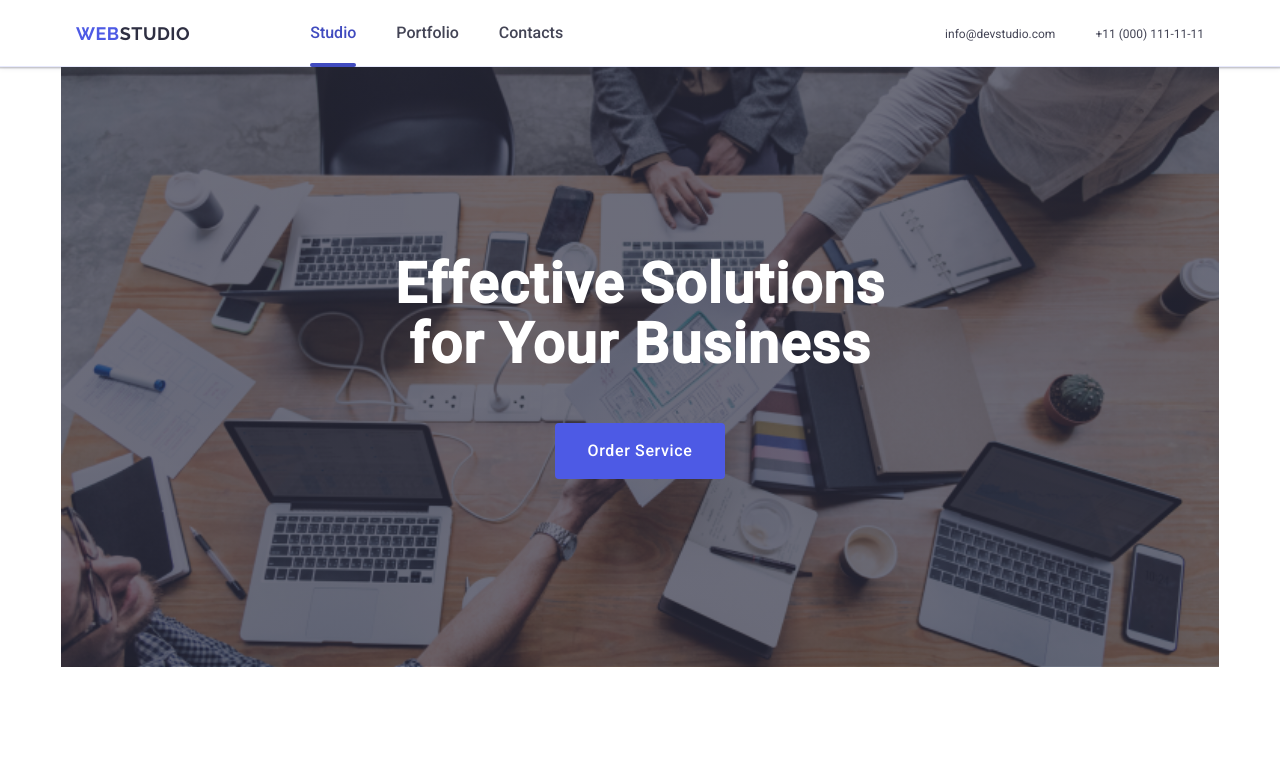
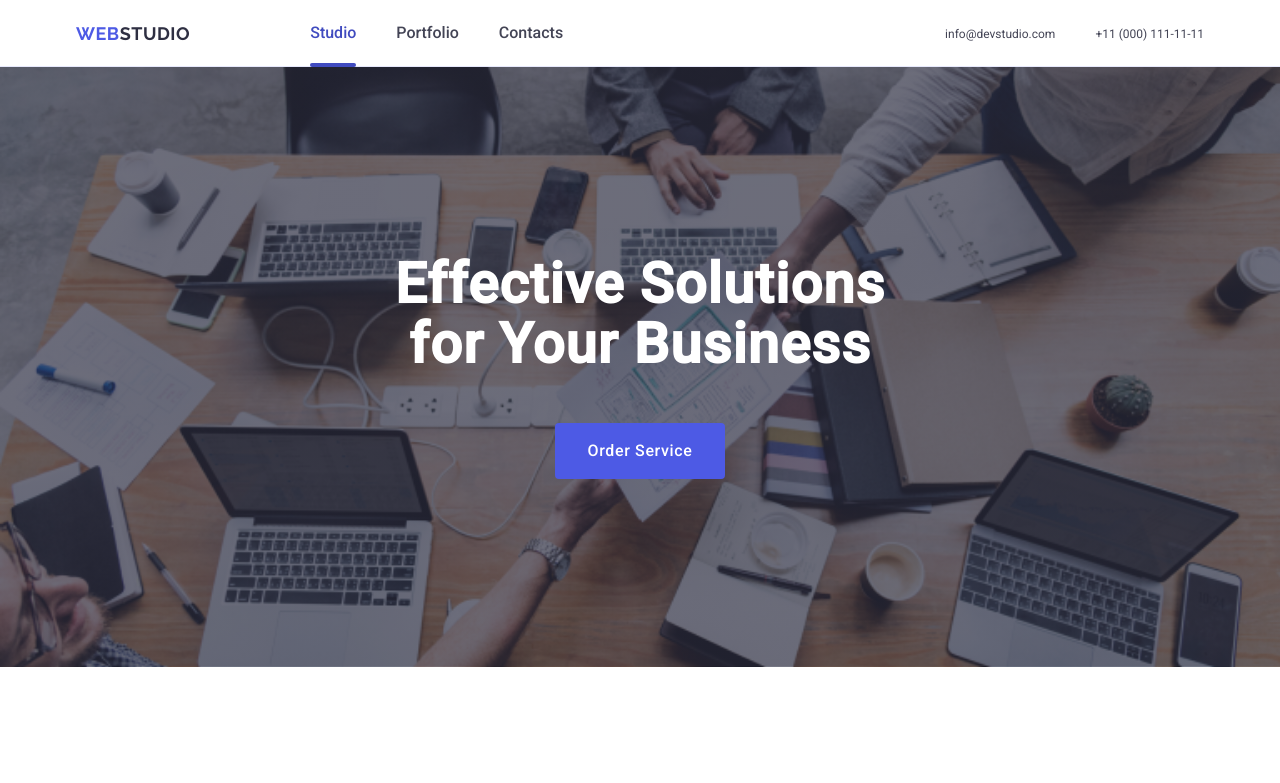
Before and after one commit to DariaChupakhinaGoIt/goit-markup-hw-06, a plain HTML site: page index.html in a window 1280 px wide. Shown: the top 783 px of the page. Drawn offline with nearby package versions, Linux system fonts and the light colour scheme.

Commit message:
Done3 hw6

```diff
--- a/css/styles.css
+++ b/css/styles.css
@@ -669,13 +669,13 @@ margin-bottom: 72px;
     justify-content: center;
     margin-bottom: 16px;
 color: #4D5AE5;
-/*font-family: Raleway, sans-serif;
+font-family: Raleway, sans-serif;
 font-size: 18px;
 font-weight: 700;
 line-height: 1.17;
 letter-spacing: 0.03em;
 text-transform: uppercase;
-margin: 0 auto;*/
+/*margin: 0 auto;*/
 }
 
 .footer-text {
@@ -1217,7 +1217,7 @@ input[type="checkbox"]:checked+label>span:first-child {
             rgba(46, 47, 66, 0.70),
             rgba(46, 47, 66, 0.70)),
             url(../images/hero_desktop@1x.jpg);
-        max-width: 1158px;
+        max-width: 1440px;
     }
 
     @media (min-resolution: 192dpi) {
```
